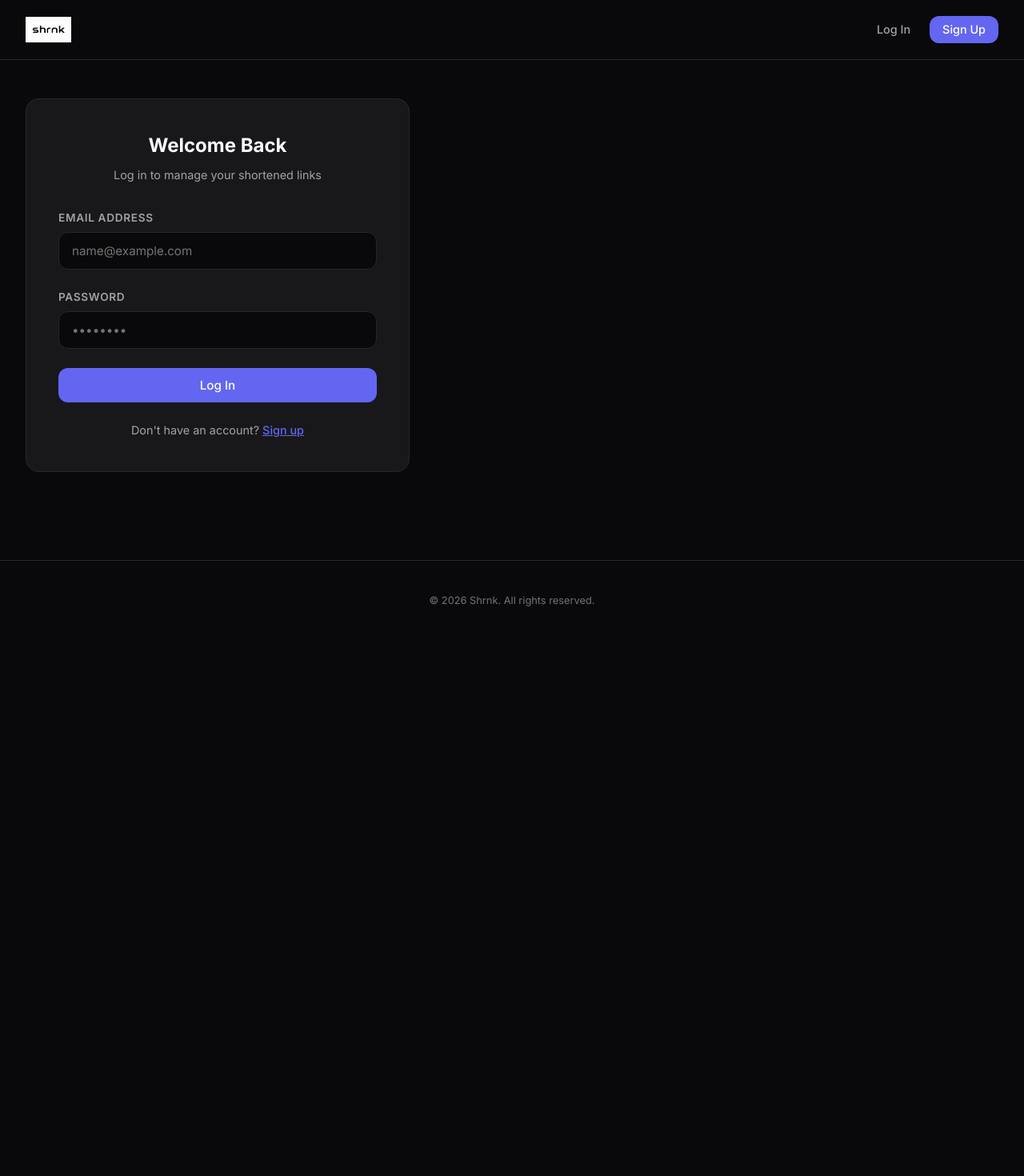
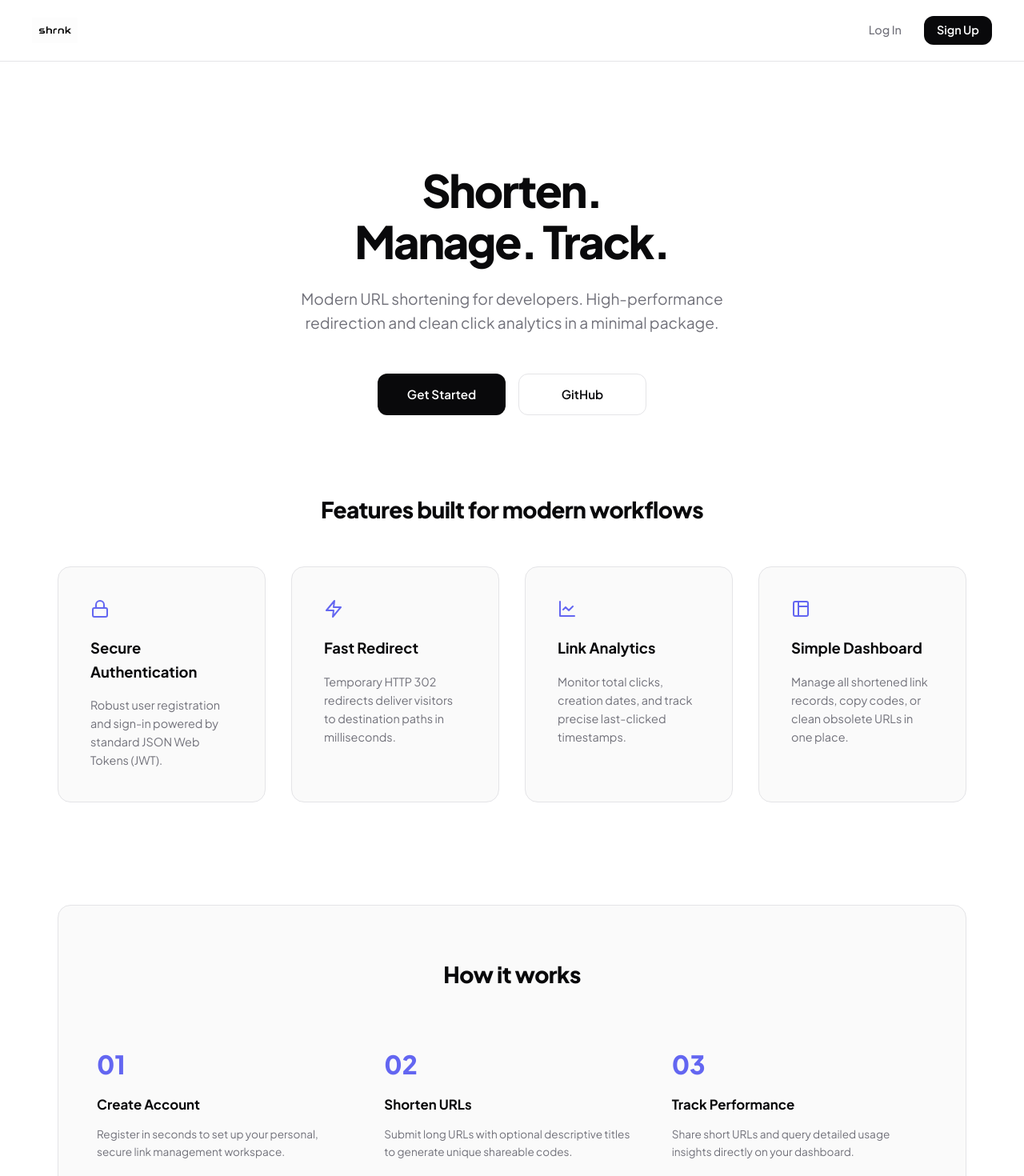
Before and after one commit to Archaeopteryx00/shrnk, a React (Vite) app in the folder frontend/: page / in a window 1280 px wide. Before the commit this address led to /login. Shown: the top 1470 px of the page at 80% size. Before the commit the page ends 800 px from the top, so only its background shows below. Built offline with nearby package versions, Linux system fonts and the light colour scheme; no server answers.

Commit message:
feat: use light theme, Plus Jakarta Sans font, and add landing page

```diff
--- a/frontend/src/App.jsx
+++ b/frontend/src/App.jsx
@@ -7,6 +7,7 @@ import Dashboard from './pages/Dashboard'
 import CreateLink from './pages/CreateLink'
 import EditLink from './pages/EditLink'
 import LinkDetail from './pages/LinkDetail'
+import LandingPage from './pages/LandingPage'
 
 function App() {
   const { token, user, logout } = useAuth()
@@ -54,7 +55,7 @@ function App() {
 
       <main className="main-content">
         <Routes>
-          <Route path="/" element={token ? <Navigate to="/dashboard" replace /> : <Navigate to="/login" replace />} />
+          <Route path="/" element={<LandingPage />} />
           <Route path="/login" element={!token ? <Login /> : <Navigate to="/dashboard" replace />} />
           <Route path="/register" element={!token ? <Register /> : <Navigate to="/dashboard" replace />} />
           <Route path="/dashboard" element={<ProtectedRoute><Dashboard /></ProtectedRoute>} />
--- a/frontend/src/index.css
+++ b/frontend/src/index.css
@@ -1,25 +1,26 @@
-@import url('https://fonts.googleapis.com/css2?family=Inter:wght@300;400;500;600;700&display=swap');
+@import url('https://fonts.googleapis.com/css2?family=Plus+Jakarta+Sans:wght@300;400;500;600;700;800&display=swap');
 
 :root {
-  --font-sans: 'Inter', -apple-system, BlinkMacSystemFont, 'Segoe UI', Roboto, sans-serif;
+  --font-sans: 'Plus Jakarta Sans', -apple-system, BlinkMacSystemFont, 'Segoe UI', Roboto, sans-serif;
 
-  /* Color Palette per UI_STYLE.md */
-  --bg-primary: #09090B;
-  --bg-secondary: #111827;
-  --bg-surface: #18181B;
-  --border-color: #27272A;
+  /* Light Theme Color Palette */
+  --bg-primary: #FFFFFF;
+  --bg-secondary: #FAFAFA;
+  --bg-surface: #FFFFFF;
+  --border-color: #E4E4E7; /* zinc-200 */
+  --border-hover: #D4D4D8; /* zinc-300 */
 
-  --color-primary: #6366F1;
-  --color-primary-hover: #7C82FF;
-  --color-primary-active: #5558F0;
+  --color-primary: #6366F1; /* Indigo-500 */
+  --color-primary-hover: #4F46E5; /* Indigo-600 */
+  --color-primary-active: #3730A3; /* Indigo-800 */
 
-  --color-text-primary: #FAFAFA;
-  --color-text-secondary: #A1A1AA;
-  --color-text-muted: #71717A;
+  --color-text-primary: #09090B; /* zinc-950 */
+  --color-text-secondary: #71717A; /* zinc-500 */
+  --color-text-muted: #A1A1AA; /* zinc-400 */
 
-  --color-success: #22C55E;
-  --color-danger: #EF4444;
-  --color-warning: #F59E0B;
+  --color-success: #16A34A; /* green-600 */
+  --color-danger: #DC2626; /* red-600 */
+  --color-warning: #D97706; /* amber-600 */
 
   /* Border Radii per UI_STYLE.md */
   --radius-card: 16px;
@@ -27,8 +28,8 @@
   --radius-input: 12px;
   --radius-badge: 999px;
 
-  --transition-fast: 150ms ease-out;
-  --transition-normal: 200ms ease-out;
+  --transition-fast: 120ms ease-out;
+  --transition-normal: 180ms ease-out;
 }
 
 * {
@@ -42,15 +43,17 @@ body {
   background-color: var(--bg-primary);
   color: var(--color-text-primary);
   min-height: 100vh;
-  line-height: 1.5;
+  line-height: 1.6;
   overflow-x: hidden;
   -webkit-font-smoothing: antialiased;
+  -moz-osx-font-smoothing: grayscale;
 }
 
 .app-container {
   min-height: 100vh;
   display: flex;
   flex-direction: column;
+  background-color: var(--bg-primary);
 }
 
 /* Navbar */
@@ -58,7 +61,7 @@ body {
   display: flex;
   justify-content: space-between;
   align-items: center;
-  padding: 1.25rem 2rem;
+  padding: 1.25rem 2.5rem;
   border-bottom: 1px solid var(--border-color);
   background-color: var(--bg-primary);
   position: sticky;
@@ -70,13 +73,14 @@ body {
   display: flex;
   align-items: center;
   text-decoration: none;
-  font-weight: 700;
-  font-size: 1.25rem;
+  font-weight: 800;
+  font-size: 1.3rem;
   color: var(--color-text-primary);
+  letter-spacing: -0.025em;
 }
 
 .logo img {
-  height: 24px;
+  height: 28px;
   width: auto;
   object-fit: contain;
 }
@@ -84,7 +88,7 @@ body {
 .nav-links {
   display: flex;
   align-items: center;
-  gap: 1.5rem;
+  gap: 1.75rem;
 }
 
 .nav-link {
@@ -103,9 +107,9 @@ body {
 .main-content {
   flex: 1;
   width: 100%;
-  max-width: 1280px;
+  max-width: 1200px;
   margin: 0 auto;
-  padding: 3rem 2rem;
+  padding: 4rem 2rem;
 }
 
 /* Cards */
@@ -113,28 +117,30 @@ body {
   background-color: var(--bg-surface);
   border: 1px solid var(--border-color);
   border-radius: var(--radius-card);
-  padding: 2.5rem;
+  padding: 3rem;
   width: 100%;
   max-width: 480px;
+  box-shadow: none; /* No strong shadows per UI_STYLE */
   transition: border-color var(--transition-fast);
 }
 
 .card:hover {
-  border-color: rgba(99, 102, 241, 0.4);
+  border-color: var(--border-hover);
 }
 
 .card-title {
-  font-size: 1.5rem;
+  font-size: 1.6rem;
   font-weight: 700;
   margin-bottom: 0.5rem;
   text-align: center;
   color: var(--color-text-primary);
+  letter-spacing: -0.02em;
 }
 
 .card-subtitle {
   font-size: 0.9rem;
   color: var(--color-text-secondary);
-  margin-bottom: 2rem;
+  margin-bottom: 2.25rem;
   text-align: center;
 }
 
@@ -145,8 +151,8 @@ body {
 
 .form-label {
   display: block;
-  font-size: 0.85rem;
-  font-weight: 600;
+  font-size: 0.8rem;
+  font-weight: 700;
   margin-bottom: 0.5rem;
   color: var(--color-text-secondary);
   text-transform: uppercase;
@@ -155,18 +161,19 @@ body {
 
 .form-input {
   width: 100%;
-  background-color: var(--bg-primary);
+  background-color: var(--bg-secondary);
   border: 1px solid var(--border-color);
   border-radius: var(--radius-input);
-  padding: 0.8rem 1rem;
+  padding: 0.85rem 1.1rem;
   color: var(--color-text-primary);
   font-family: var(--font-sans);
   font-size: 0.95rem;
-  transition: border-color var(--transition-fast);
+  transition: border-color var(--transition-fast), background-color var(--transition-fast);
 }
 
 .form-input:focus {
   outline: none;
+  background-color: var(--bg-primary);
   border-color: var(--color-primary);
 }
 
@@ -177,8 +184,8 @@ body {
   justify-content: center;
   font-family: var(--font-sans);
   font-size: 0.95rem;
-  font-weight: 500;
-  padding: 0.75rem 1.25rem;
+  font-weight: 600;
+  padding: 0.8rem 1.4rem;
   border-radius: var(--radius-button);
   border: none;
   cursor: pointer;
@@ -189,37 +196,51 @@ body {
 }
 
 .btn-primary {
+  background-color: var(--color-text-primary); /* monochrome styled black button */
+  color: var(--bg-primary);
+}
+
+.btn-primary:hover:not(:disabled) {
+  background-color: #27272A; /* zinc-800 */
+}
+
+.btn-primary:active:not(:disabled) {
+  background-color: #09090B;
+}
+
+/* Optional Indigo styling for special buttons */
+.btn-indigo {
   background-color: var(--color-primary);
   color: #FFFFFF;
 }
 
-.btn-primary:hover:not(:disabled) {
+.btn-indigo:hover:not(:disabled) {
   background-color: var(--color-primary-hover);
 }
 
-.btn-primary:active:not(:disabled) {
+.btn-indigo:active:not(:disabled) {
   background-color: var(--color-primary-active);
 }
 
 .btn-secondary {
-  background-color: var(--bg-surface);
+  background-color: var(--bg-primary);
   border: 1px solid var(--border-color);
   color: var(--color-text-primary);
 }
 
 .btn-secondary:hover:not(:disabled) {
-  background-color: rgba(255, 255, 255, 0.04);
-  border-color: var(--color-text-secondary);
+  background-color: var(--bg-secondary);
+  border-color: var(--border-hover);
 }
 
 .btn-danger {
   background-color: transparent;
-  border: 1px solid rgba(239, 68, 68, 0.4);
+  border: 1px solid rgba(220, 38, 38, 0.3);
   color: var(--color-danger);
 }
 
 .btn-danger:hover:not(:disabled) {
-  background-color: rgba(239, 68, 68, 0.08);
+  background-color: rgba(220, 38, 38, 0.05);
   border-color: var(--color-danger);
 }
 
@@ -228,7 +249,7 @@ body {
   border: none;
   color: var(--color-primary);
   cursor: pointer;
-  font-weight: 500;
+  font-weight: 600;
   width: auto;
   padding: 0;
   display: inline;
@@ -245,72 +266,74 @@ body {
 
 /* Alerts */
 .alert {
-  padding: 0.8rem 1rem;
+  padding: 0.85rem 1.1rem;
   border-radius: var(--radius-input);
-  margin-bottom: 1.5rem;
+  margin-bottom: 1.75rem;
   font-size: 0.9rem;
   display: flex;
   align-items: center;
   gap: 0.75rem;
-  font-weight: 500;
+  font-weight: 600;
 }
 
 .alert-error {
-  background-color: rgba(239, 68, 68, 0.06);
-  border: 1px solid rgba(239, 68, 68, 0.25);
+  background-color: rgba(220, 38, 38, 0.04);
+  border: 1px solid rgba(220, 38, 38, 0.2);
   color: var(--color-danger);
 }
 
 .alert-success {
-  background-color: rgba(34, 197, 94, 0.06);
-  border: 1px solid rgba(34, 197, 94, 0.25);
+  background-color: rgba(22, 163, 74, 0.04);
+  border: 1px solid rgba(22, 163, 74, 0.2);
   color: var(--color-success);
 }
 
-/* Dashboard Summary Cards */
+/* Dashboard Summary Grid */
 .summary-grid {
   display: grid;
   grid-template-columns: repeat(auto-fit, minmax(220px, 1fr));
   gap: 1.5rem;
-  margin-bottom: 3rem;
+  margin-bottom: 3.5rem;
 }
 
 .summary-card {
-  background-color: var(--bg-surface);
+  background-color: var(--bg-secondary);
   border: 1px solid var(--border-color);
   border-radius: var(--radius-card);
-  padding: 1.5rem;
+  padding: 1.75rem;
   display: flex;
   flex-direction: column;
-  gap: 0.5rem;
+  gap: 0.35rem;
 }
 
 .summary-label {
   font-size: 0.75rem;
-  font-weight: 600;
+  font-weight: 700;
   color: var(--color-text-secondary);
   text-transform: uppercase;
   letter-spacing: 0.05em;
 }
 
 .summary-value {
-  font-size: 2rem;
-  font-weight: 700;
+  font-size: 2.25rem;
+  font-weight: 800;
   color: var(--color-text-primary);
+  letter-spacing: -0.03em;
 }
 
-/* Dashboard Link List */
+/* Dashboard Header */
 .dashboard-header {
   display: flex;
   justify-content: space-between;
   align-items: center;
-  margin-bottom: 2rem;
+  margin-bottom: 2.25rem;
 }
 
 .dashboard-title {
-  font-size: 1.25rem;
+  font-size: 1.35rem;
   font-weight: 700;
   color: var(--color-text-primary);
+  letter-spacing: -0.02em;
 }
 
 .links-grid {
@@ -320,19 +343,20 @@ body {
 }
 
 .link-card {
-  background-color: var(--bg-surface);
+  background-color: var(--bg-primary);
   border: 1px solid var(--border-color);
   border-radius: var(--radius-card);
-  padding: 1.25rem 1.5rem;
+  padding: 1.5rem 1.75rem;
   display: flex;
   justify-content: space-between;
   align-items: center;
-  gap: 1.5rem;
-  transition: border-color var(--transition-fast);
+  gap: 2rem;
+  transition: border-color var(--transition-fast), background-color var(--transition-fast);
 }
 
 .link-card:hover {
-  border-color: rgba(255, 255, 255, 0.15);
+  border-color: var(--border-hover);
+  background-color: var(--bg-secondary);
 }
 
 .link-info {
@@ -344,7 +368,7 @@ body {
 }
 
 .link-title {
-  font-weight: 600;
+  font-weight: 700;
   font-size: 1.05rem;
   color: var(--color-text-primary);
   white-space: nowrap;
@@ -354,7 +378,7 @@ body {
 
 .link-original {
   font-size: 0.85rem;
-  color: var(--color-text-muted);
+  color: var(--color-text-secondary);
   white-space: nowrap;
   overflow: hidden;
   text-overflow: ellipsis;
@@ -362,7 +386,7 @@ body {
 
 .link-short {
   font-size: 0.95rem;
-  font-weight: 600;
+  font-weight: 700;
   color: var(--color-primary);
   text-decoration: none;
   transition: color var(--transition-fast);
@@ -385,11 +409,12 @@ body {
   display: flex;
   align-items: center;
   gap: 0.35rem;
-  background-color: rgba(255, 255, 255, 0.04);
+  background-color: var(--bg-secondary);
   border: 1px solid var(--border-color);
-  padding: 0.3rem 0.6rem;
+  padding: 0.3rem 0.65rem;
   border-radius: var(--radius-badge);
-  font-weight: 500;
+  font-weight: 600;
+  color: var(--color-text-primary);
   white-space: nowrap;
 }
 
@@ -413,13 +438,13 @@ body {
 }
 
 .btn-icon:hover {
-  background-color: rgba(255, 255, 255, 0.05);
+  background-color: var(--bg-secondary);
   border-color: var(--color-text-primary);
   color: var(--color-text-primary);
 }
 
 .btn-icon-danger:hover {
-  background-color: rgba(239, 68, 68, 0.08);
+  background-color: rgba(220, 38, 38, 0.05);
   border-color: var(--color-danger);
   color: var(--color-danger);
 }
@@ -427,25 +452,24 @@ body {
 /* Empty State */
 .empty-state {
   text-align: center;
-  padding: 4rem 2rem;
-  background-color: var(--bg-surface);
+  padding: 5rem 2rem;
+  background-color: var(--bg-secondary);
   border: 1px dashed var(--border-color);
   border-radius: var(--radius-card);
   color: var(--color-text-secondary);
   display: flex;
   flex-direction: column;
   align-items: center;
-  gap: 1rem;
+  gap: 1.25rem;
 }
 
 .empty-icon {
-  font-size: 2rem;
   color: var(--color-text-muted);
 }
 
 /* Stats Page Layout */
 .stats-header {
-  margin-bottom: 2.5rem;
+  margin-bottom: 3rem;
 }
 
 .stats-grid {
@@ -461,7 +485,7 @@ body {
   .link-card {
     flex-direction: column;
     align-items: flex-start;
-    gap: 1rem;
+    gap: 1.25rem;
   }
   .link-actions {
     width: 100%;
@@ -474,16 +498,16 @@ body {
   display: flex;
   justify-content: center;
   align-items: center;
-  padding: 6rem 0;
+  padding: 8rem 0;
 }
 
 .spinner {
-  width: 20px;
-  height: 20px;
-  border: 2px solid rgba(255, 255, 255, 0.05);
+  width: 24px;
+  height: 24px;
+  border: 2px solid var(--border-color);
   border-radius: 50%;
-  border-top-color: var(--color-primary);
-  animation: spin 1s linear infinite;
+  border-top-color: var(--color-text-primary);
+  animation: spin 0.8s linear infinite;
 }
 
 @keyframes spin {
@@ -492,9 +516,137 @@ body {
 
 .footer {
   text-align: center;
-  padding: 2.5rem;
+  padding: 3rem;
   color: var(--color-text-muted);
   font-size: 0.8rem;
   border-top: 1px solid var(--border-color);
   margin-top: auto;
+  background-color: var(--bg-secondary);
 }
+
+/* Landing Page Specific Styles */
+.landing-hero {
+  text-align: center;
+  max-width: 800px;
+  margin: 4rem auto 6rem auto;
+  display: flex;
+  flex-direction: column;
+  align-items: center;
+  gap: 1.5rem;
+}
+
+.landing-headline {
+  font-size: 3.5rem;
+  font-weight: 800;
+  line-height: 1.15;
+  color: var(--color-text-primary);
+  letter-spacing: -0.04em;
+}
+
+.landing-subheadline {
+  font-size: 1.2rem;
+  color: var(--color-text-secondary);
+  max-width: 600px;
+  margin-bottom: 1.5rem;
+}
+
+.landing-ctas {
+  display: flex;
+  gap: 1rem;
+  width: auto;
+}
+
+.landing-ctas .btn {
+  width: auto;
+  min-width: 160px;
+}
+
+.landing-section-title {
+  font-size: 1.75rem;
+  font-weight: 800;
+  text-align: center;
+  margin-bottom: 3rem;
+  letter-spacing: -0.02em;
+}
+
+.landing-features {
+  display: grid;
+  grid-template-columns: repeat(auto-fit, minmax(250px, 1fr));
+  gap: 2rem;
+  margin-bottom: 8rem;
+}
+
+.feature-card {
+  background-color: var(--bg-secondary);
+  border: 1px solid var(--border-color);
+  border-radius: var(--radius-card);
+  padding: 2.5rem;
+  display: flex;
+  flex-direction: column;
+  gap: 1rem;
+}
+
+.feature-icon {
+  color: var(--color-primary);
+}
+
+.feature-title {
+  font-size: 1.15rem;
+  font-weight: 700;
+  color: var(--color-text-primary);
+}
+
+.feature-desc {
+  font-size: 0.9rem;
+  color: var(--color-text-secondary);
+}
+
+.landing-how {
+  background-color: var(--bg-secondary);
+  border: 1px solid var(--border-color);
+  border-radius: var(--radius-card);
+  padding: 4rem 3rem;
+  margin-bottom: 8rem;
+}
+
+.how-grid {
+  display: grid;
+  grid-template-columns: repeat(auto-fit, minmax(200px, 1fr));
+  gap: 2.5rem;
+}
+
+.how-step {
+  display: flex;
+  flex-direction: column;
+  gap: 0.75rem;
+}
+
+.how-step-num {
+  font-size: 2rem;
+  font-weight: 800;
+  color: var(--color-primary);
+}
+
+.how-step-title {
+  font-weight: 700;
+  font-size: 1.05rem;
+}
+
+.how-step-desc {
+  font-size: 0.85rem;
+  color: var(--color-text-secondary);
+}
+
+.landing-cta-banner {
+  text-align: center;
+  max-width: 600px;
+  margin: 0 auto 6rem auto;
+  display: flex;
+  flex-direction: column;
+  align-items: center;
+  gap: 1.5rem;
+  padding: 4rem 2rem;
+  border: 1px solid var(--border-color);
+  border-radius: var(--radius-card);
+  background-color: var(--bg-secondary);
+}
--- /dev/null
+++ b/frontend/src/pages/LandingPage.jsx
@@ -0,0 +1,133 @@
+import { Link } from 'react-router-dom'
+import { useAuth } from '../context/AuthContext'
+
+const LandingPage = () => {
+  const { token } = useAuth()
+
+  return (
+    <div>
+      {/* Hero Section */}
+      <section className="landing-hero">
+        <h1 className="landing-headline">
+          Shorten.<br />
+          Manage. Track.
+        </h1>
+        <p className="landing-subheadline">
+          Modern URL shortening for developers. High-performance redirection and clean click analytics in a minimal package.
+        </p>
+        <div className="landing-ctas">
+          {token ? (
+            <Link to="/dashboard" className="btn btn-primary">
+              Go to Dashboard
+            </Link>
+          ) : (
+            <>
+              <Link to="/register" className="btn btn-primary">
+                Get Started
+              </Link>
+              <a
+                href="https://github.com/Archaeopteryx00/shrnk.git"
+                target="_blank"
+                rel="noopener noreferrer"
+                className="btn btn-secondary"
+              >
+                GitHub
+              </a>
+            </>
+          )}
+        </div>
+      </section>
+
+      {/* Features Section */}
+      <section style={{ marginBottom: '8rem' }}>
+        <h2 className="landing-section-title">Features built for modern workflows</h2>
+        <div className="landing-features">
+          <div className="feature-card">
+            <div className="feature-icon">
+              <svg width="24" height="24" viewBox="0 0 24 24" fill="none" stroke="currentColor" strokeWidth="2" strokeLinecap="round" strokeLinejoin="round">
+                <rect x="3" y="11" width="18" height="11" rx="2" ry="2"></rect>
+                <path d="M7 11V7a5 5 0 0 1 10 0v4"></path>
+              </svg>
+            </div>
+            <h3 className="feature-title">Secure Authentication</h3>
+            <p className="feature-desc">Robust user registration and sign-in powered by standard JSON Web Tokens (JWT).</p>
+          </div>
+
+          <div className="feature-card">
+            <div className="feature-icon">
+              <svg width="24" height="24" viewBox="0 0 24 24" fill="none" stroke="currentColor" strokeWidth="2" strokeLinecap="round" strokeLinejoin="round">
+                <polygon points="13 2 3 14 12 14 11 22 21 10 12 10 13 2"></polygon>
+              </svg>
+            </div>
+            <h3 className="feature-title">Fast Redirect</h3>
+            <p className="feature-desc">Temporary HTTP 302 redirects deliver visitors to destination paths in milliseconds.</p>
+          </div>
+
+          <div className="feature-card">
+            <div className="feature-icon">
+              <svg width="24" height="24" viewBox="0 0 24 24" fill="none" stroke="currentColor" strokeWidth="2" strokeLinecap="round" strokeLinejoin="round">
+                <path d="M3 3v18h18"></path>
+                <path d="m19 9-5 5-4-4-3 3"></path>
+              </svg>
+            </div>
+            <h3 className="feature-title">Link Analytics</h3>
+            <p className="feature-desc">Monitor total clicks, creation dates, and track precise last-clicked timestamps.</p>
+          </div>
+
+          <div className="feature-card">
+            <div className="feature-icon">
+              <svg width="24" height="24" viewBox="0 0 24 24" fill="none" stroke="currentColor" strokeWidth="2" strokeLinecap="round" strokeLinejoin="round">
+                <rect x="3" y="3" width="18" height="18" rx="2" ry="2"></rect>
+                <line x1="9" y1="3" x2="9" y2="21"></line>
+                <line x1="9" y1="9" x2="21" y2="9"></line>
+              </svg>
+            </div>
+            <h3 className="feature-title">Simple Dashboard</h3>
+            <p className="feature-desc">Manage all shortened link records, copy codes, or clean obsolete URLs in one place.</p>
+          </div>
+        </div>
+      </section>
+
+      {/* How It Works Section */}
+      <section className="landing-how">
+        <h2 className="landing-section-title" style={{ marginBottom: '4rem' }}>How it works</h2>
+        <div className="how-grid">
+          <div className="how-step">
+            <div className="how-step-num">01</div>
+            <h3 className="how-step-title">Create Account</h3>
+            <p className="how-step-desc">Register in seconds to set up your personal, secure link management workspace.</p>
+          </div>
+
+          <div className="how-step">
+            <div className="how-step-num">02</div>
+            <h3 className="how-step-title">Shorten URLs</h3>
+            <p className="how-step-desc">Submit long URLs with optional descriptive titles to generate unique shareable codes.</p>
+          </div>
+
+          <div className="how-step">
+            <div className="how-step-num">03</div>
+            <h3 className="how-step-title">Track Performance</h3>
+            <p className="how-step-desc">Share short URLs and query detailed usage insights directly on your dashboard.</p>
+          </div>
+        </div>
+      </section>
+
+      {/* CTA Section */}
+      {!token && (
+        <section className="landing-cta-banner">
+          <h2 style={{ fontSize: '1.75rem', fontWeight: 800, letterSpacing: '-0.02em' }}>
+            Ready to shorten your links?
+          </h2>
+          <p style={{ color: 'var(--color-text-secondary)', fontSize: '0.95rem' }}>
+            Join Shrnk today and start managing your developer links with real-time statistics.
+          </p>
+          <Link to="/register" className="btn btn-primary" style={{ width: 'auto', minWidth: '180px' }}>
+            Get Started Free
+          </Link>
+        </section>
+      )}
+    </div>
+  )
+}
+
+export default LandingPage
```
